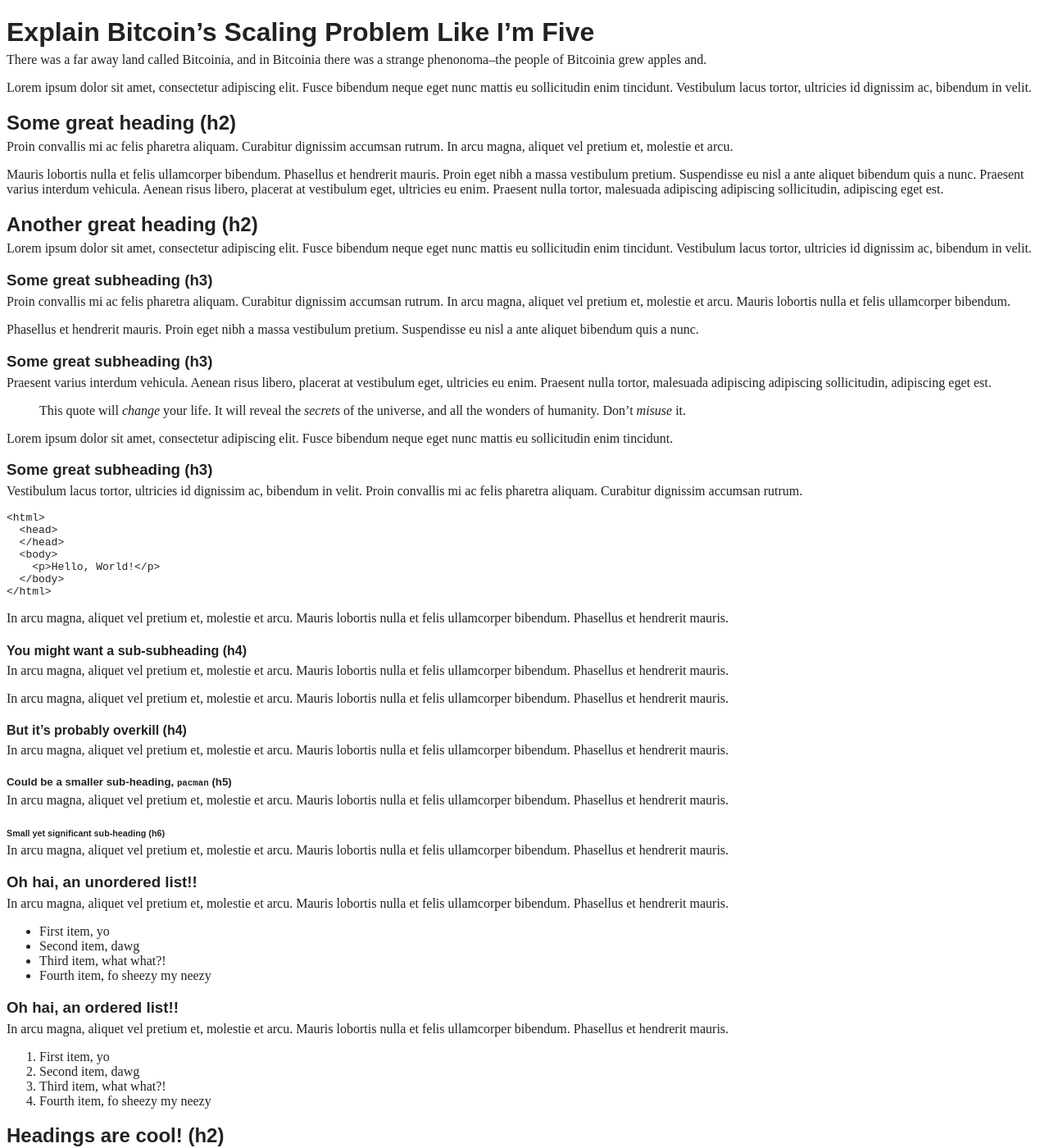
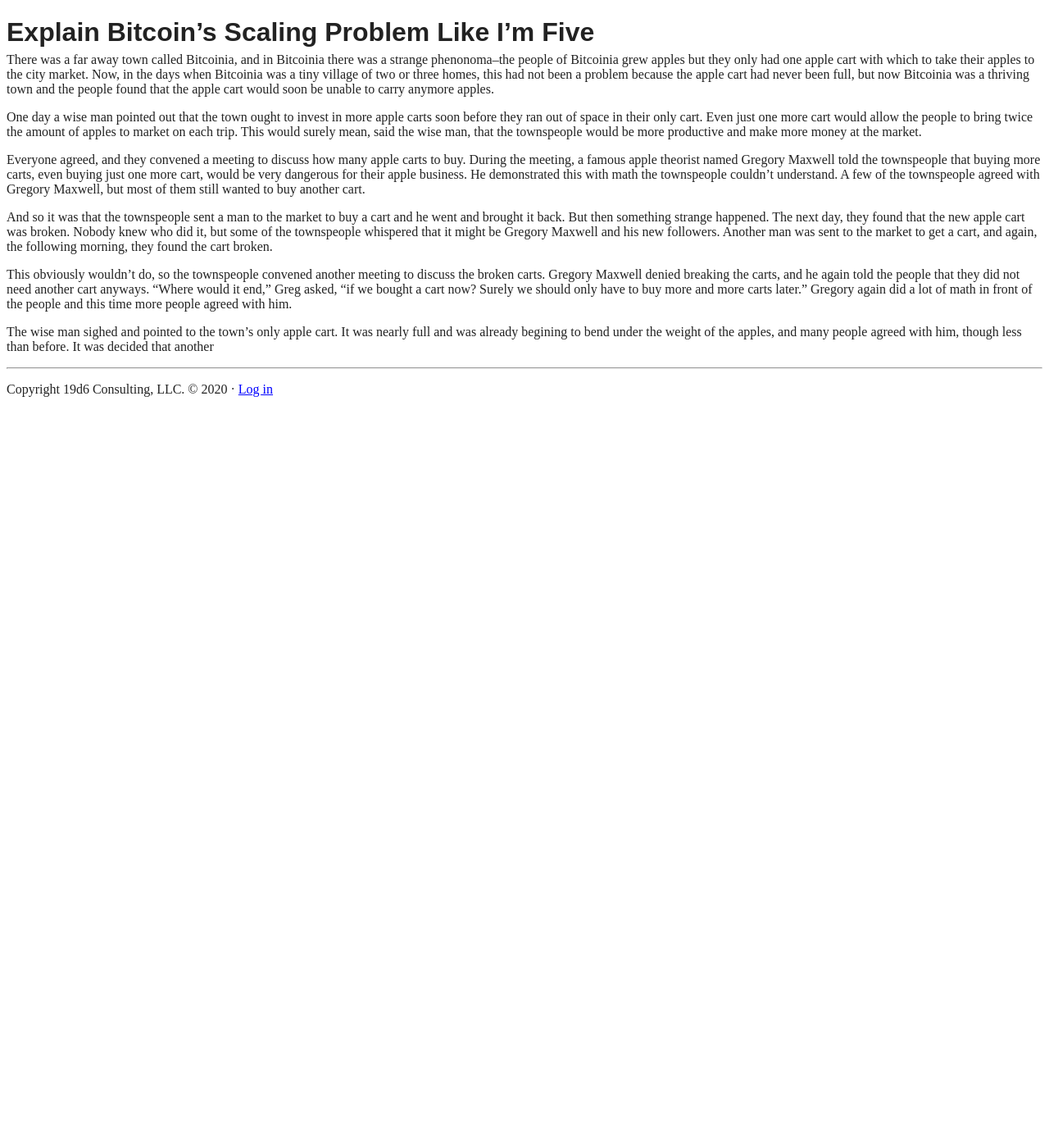
Before and after one commit to makgill/deryk, a Jekyll site: the page built from test.md, in a window 1280 px wide and 1400 px high. Shown: the whole window at 82% size. Built offline with Jekyll 4.4.1, drawn with Linux system fonts in a browser that asks for light colours; some web fonts are replaced; our own code applies the rules of GitHub Pages for plain Markdown files; some of the changed text lies outside the part shown.

Commit message:
Update test.md

````diff
--- a/test.md
+++ b/test.md
@@ -5,102 +5,14 @@
 
 # Explain Bitcoin's Scaling Problem Like I'm Five
 
-There was a far away land called Bitcoinia, and in Bitcoinia there was a strange phenonoma--the people of Bitcoinia grew apples and.
+There was a far away town called Bitcoinia, and in Bitcoinia there was a strange phenonoma--the people of Bitcoinia grew apples but they only had one apple cart with which to take their apples to the city market. Now, in the days when Bitcoinia was a tiny village of two or three homes, this had not been a problem because the apple cart had never been full, but now Bitcoinia was a thriving town and the people found that the apple cart would soon be unable to carry anymore apples.
 
-Lorem ipsum dolor sit amet, consectetur adipiscing elit. Fusce bibendum neque eget nunc mattis eu sollicitudin enim tincidunt. Vestibulum lacus tortor, ultricies id dignissim ac, bibendum in velit.
+One day a wise man pointed out that the town ought to invest in more apple carts soon before they ran out of space in their only cart. Even just one more cart would allow the people to bring twice the amount of apples to market on each trip. This would surely mean, said the wise man, that the townspeople would be more productive and make more money at the market.
 
-## Some great heading (h2)
+Everyone agreed, and they convened a meeting to discuss how many apple carts to buy. During the meeting, a famous apple theorist named Gregory Maxwell told the townspeople that buying more carts, even buying just one more cart, would be very dangerous for their apple business. He demonstrated this with math the townspeople couldn't understand. A few of the townspeople agreed with Gregory Maxwell, but most of them still wanted to buy another cart.
 
-Proin convallis mi ac felis pharetra aliquam. Curabitur dignissim accumsan rutrum. In arcu magna, aliquet vel pretium et, molestie et arcu.
+And so it was that the townspeople sent a man to the market to buy a cart and he went and brought it back. But then something strange happened. The next day, they found that the new apple cart was broken. Nobody knew who did it, but some of the townspeople whispered that it might be Gregory Maxwell and his new followers. Another man was sent to the market to get a cart, and again, the following morning, they found the cart broken.
 
-Mauris lobortis nulla et felis ullamcorper bibendum. Phasellus et hendrerit mauris. Proin eget nibh a massa vestibulum pretium. Suspendisse eu nisl a ante aliquet bibendum quis a nunc. Praesent varius interdum vehicula. Aenean risus libero, placerat at vestibulum eget, ultricies eu enim. Praesent nulla tortor, malesuada adipiscing adipiscing sollicitudin, adipiscing eget est.
+This obviously wouldn't do, so the townspeople convened another meeting to discuss the broken carts. Gregory Maxwell denied breaking the carts, and he again told the people that they did not need another cart anyways. "Where would it end," Greg asked, "if we bought a cart now? Surely we should only have to buy more and more carts later." Gregory again did a lot of math in front of the people and this time more people agreed with him.
 
-## Another great heading (h2)
-
-Lorem ipsum dolor sit amet, consectetur adipiscing elit. Fusce bibendum neque eget nunc mattis eu sollicitudin enim tincidunt. Vestibulum lacus tortor, ultricies id dignissim ac, bibendum in velit.
-
-### Some great subheading (h3)
-
-Proin convallis mi ac felis pharetra aliquam. Curabitur dignissim accumsan rutrum. In arcu magna, aliquet vel pretium et, molestie et arcu. Mauris lobortis nulla et felis ullamcorper bibendum.
-
-Phasellus et hendrerit mauris. Proin eget nibh a massa vestibulum pretium. Suspendisse eu nisl a ante aliquet bibendum quis a nunc.
-
-### Some great subheading (h3)
-
-Praesent varius interdum vehicula. Aenean risus libero, placerat at vestibulum eget, ultricies eu enim. Praesent nulla tortor, malesuada adipiscing adipiscing sollicitudin, adipiscing eget est.
-
-> This quote will *change* your life. It will reveal the <i>secrets</i> of the universe, and all the wonders of humanity. Don't <em>misuse</em> it.
-
-Lorem ipsum dolor sit amet, consectetur adipiscing elit. Fusce bibendum neque eget nunc mattis eu sollicitudin enim tincidunt.
-
-### Some great subheading (h3)
-
-Vestibulum lacus tortor, ultricies id dignissim ac, bibendum in velit. Proin convallis mi ac felis pharetra aliquam. Curabitur dignissim accumsan rutrum.
-
-```html
-<html>
-  <head>
-  </head>
-  <body>
-    <p>Hello, World!</p>
-  </body>
-</html>
-```
-
-
-In arcu magna, aliquet vel pretium et, molestie et arcu. Mauris lobortis nulla et felis ullamcorper bibendum. Phasellus et hendrerit mauris.
-
-#### You might want a sub-subheading (h4)
-
-In arcu magna, aliquet vel pretium et, molestie et arcu. Mauris lobortis nulla et felis ullamcorper bibendum. Phasellus et hendrerit mauris.
-
-In arcu magna, aliquet vel pretium et, molestie et arcu. Mauris lobortis nulla et felis ullamcorper bibendum. Phasellus et hendrerit mauris.
-
-#### But it's probably overkill (h4)
-
-In arcu magna, aliquet vel pretium et, molestie et arcu. Mauris lobortis nulla et felis ullamcorper bibendum. Phasellus et hendrerit mauris.
-
-##### Could be a smaller sub-heading, `pacman` (h5)
-
-In arcu magna, aliquet vel pretium et, molestie et arcu. Mauris lobortis nulla et felis ullamcorper bibendum. Phasellus et hendrerit mauris.
-
-###### Small yet significant sub-heading  (h6)
-
-In arcu magna, aliquet vel pretium et, molestie et arcu. Mauris lobortis nulla et felis ullamcorper bibendum. Phasellus et hendrerit mauris.
-
-### Oh hai, an unordered list!!
-
-In arcu magna, aliquet vel pretium et, molestie et arcu. Mauris lobortis nulla et felis ullamcorper bibendum. Phasellus et hendrerit mauris.
-
-- First item, yo
-- Second item, dawg
-- Third item, what what?!
-- Fourth item, fo sheezy my neezy
-
-### Oh hai, an ordered list!!
-
-In arcu magna, aliquet vel pretium et, molestie et arcu. Mauris lobortis nulla et felis ullamcorper bibendum. Phasellus et hendrerit mauris.
-
-1. First item, yo
-2. Second item, dawg
-3. Third item, what what?!
-4. Fourth item, fo sheezy my neezy
-
-
-
-## Headings are cool! (h2)
-
-Proin eget nibh a massa vestibulum pretium. Suspendisse eu nisl a ante aliquet bibendum quis a nunc. Praesent varius interdum vehicula. Aenean risus libero, placerat at vestibulum eget, ultricies eu enim. Praesent nulla tortor, malesuada adipiscing adipiscing sollicitudin, adipiscing eget est.
-
-Praesent nulla tortor, malesuada adipiscing adipiscing sollicitudin, adipiscing eget est.
-
-Proin eget nibh a massa vestibulum pretium. Suspendisse eu nisl a ante aliquet bibendum quis a nunc.
-
-### Tables
-
-Title 1               | Title 2               | Title 3               | Title 4
---------------------- | --------------------- | --------------------- | ---------------------
-lorem                 | lorem ipsum           | lorem ipsum dolor     | lorem ipsum dolor sit
-lorem ipsum dolor sit | lorem ipsum dolor sit | lorem ipsum dolor sit | lorem ipsum dolor sit
-lorem ipsum dolor sit | lorem ipsum dolor sit | lorem ipsum dolor sit | lorem ipsum dolor sit
-lorem ipsum dolor sit | lorem ipsum dolor sit | lorem ipsum dolor sit | lorem ipsum dolor sit
+The wise man sighed and pointed to the town's only apple cart. It was nearly full and was already begining to bend under the weight of the apples, and many people agreed with him, though less than before. It was decided that another
````
